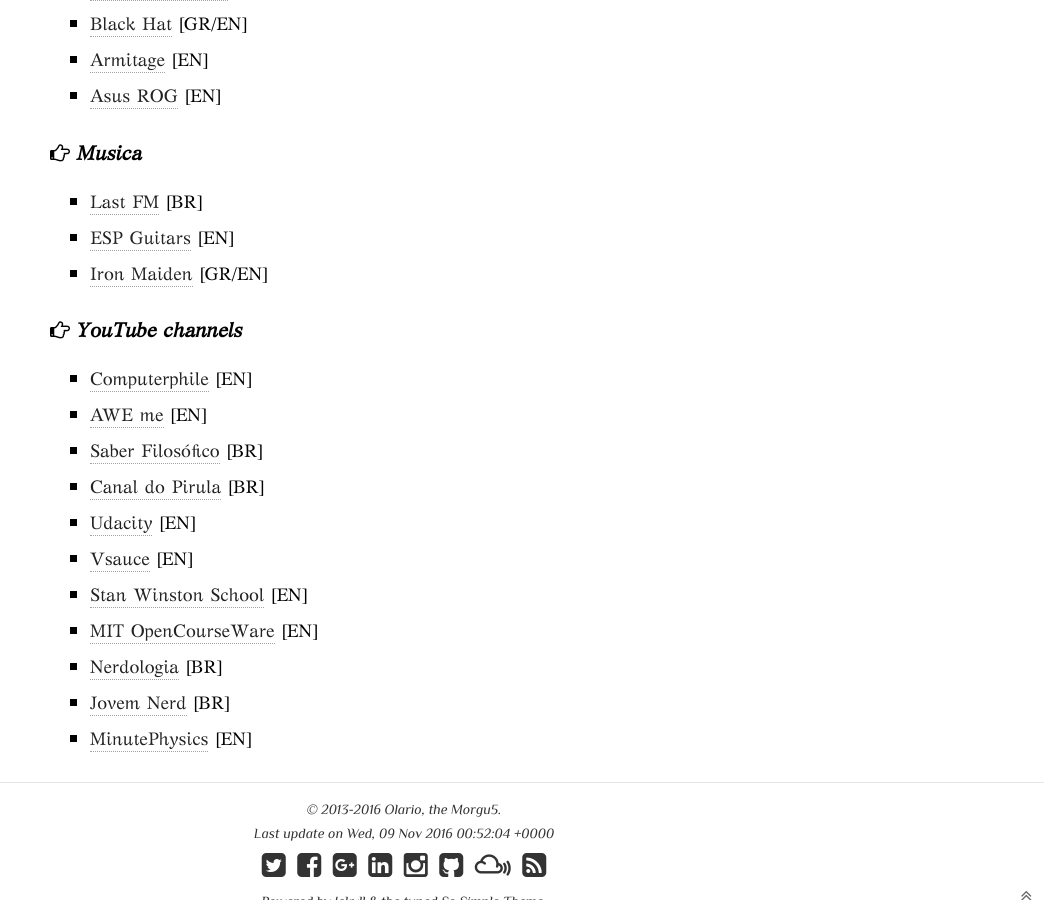
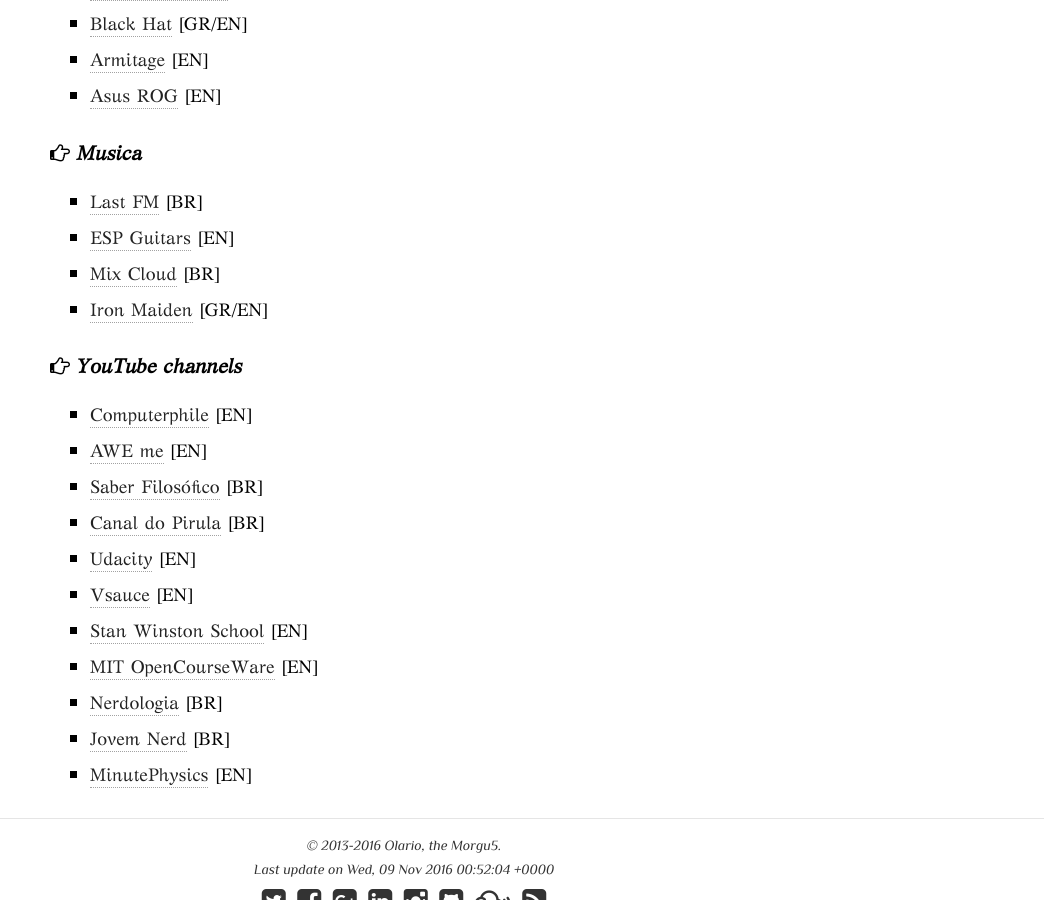
Before and after one commit to Agt-Morgu5/agt-morgu5.github.io, a Jekyll site: the page built from links/index.md, in a window 1280 px wide and 900 px high, scrolled down 791 px. Shown: the whole window, without its empty margins (236-1280 px from the left). Built offline with Jekyll 4.4.1, drawn with Linux system fonts in a browser that asks for light colours; nearby versions of some CDN libraries.

Commit message:
black-hat-bats

```diff
--- a/links/index.md
+++ b/links/index.md
@@ -27,6 +27,7 @@
 
 * [Last FM](http://www.last.fm/pt/){:target="_blank"} [BR]
 * [ESP Guitars](http://www.espguitars.com/){:target="_blank"} [EN]
+* [Mix Cloud](https://www.mixcloud.com/Morgu5/){:target="_blank"} [BR]
 * [Iron Maiden](http://ironmaiden.com/){:target="_blank"} [GR/EN]
 
 
```
